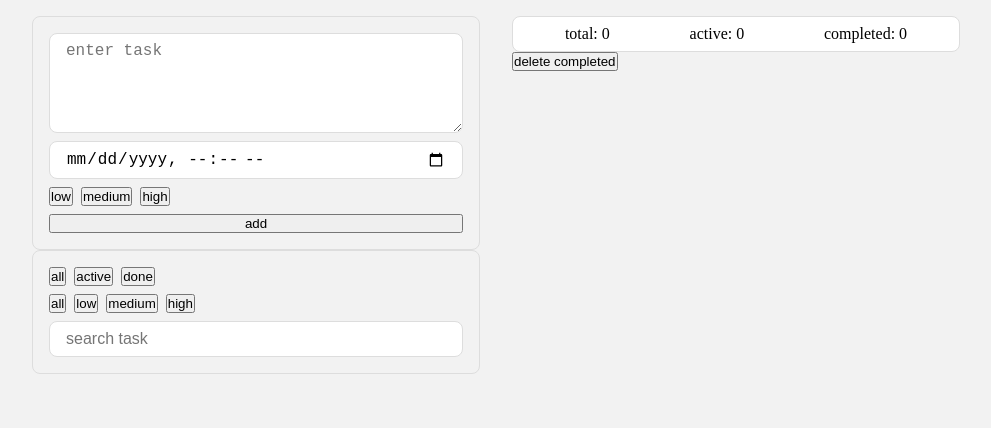
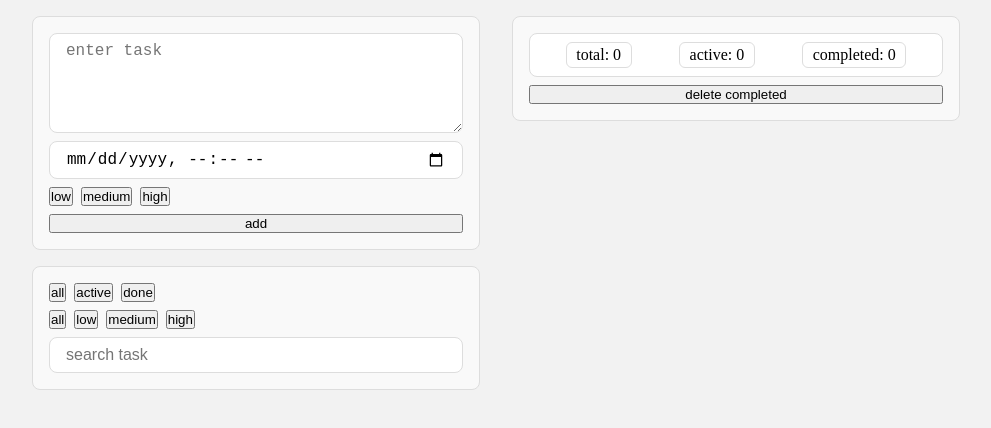
Before and after one commit to glovas96/to-do-list, a React (Vite) app: page / in a window 1280 px wide. Shown: the top 428 px of the page, without its empty margins (144-1135 px from the left). Built offline with nearby package versions, Linux system fonts and the light colour scheme.

Commit message:
Add item-header, labels, deadline, and action buttons styles

```diff
--- a/src/App.jsx
+++ b/src/App.jsx
@@ -170,7 +170,8 @@ function App() {
 
       {/* column 2 */}
       <div className="column">
-        {/* counter list*/}
+        {/* counter*/}
+        <div className="counter">
           <div className="counter-list">
             <span className="counter-item">total: {totalCount}</span>
             <span className="counter-item">active: {activeCount}</span>
@@ -178,7 +179,7 @@ function App() {
           </div>
 
           <button className="button-clear" onClick={clearCompleted}>delete completed</button>
-
+        </div>
 
         {/* task list */}
         <ul className="task-list">
--- a/src/styles/app.scss
+++ b/src/styles/app.scss
@@ -23,8 +23,10 @@ body {
   display: flex;
   flex-direction: column;
   gap: 0.5rem;
+  margin-bottom: 1rem;
   padding: 1rem;
   border-radius: 8px;
+  background: #f9f9f9;
   border: 1px solid #ddd;
 }
 
@@ -37,7 +39,6 @@ body {
   border: 1px solid #ddd;
   min-height: 100px;
   resize: vertical;
-
 }
 
 .date-input {
@@ -60,6 +61,7 @@ body {
   gap: 0.5rem;
   padding: 1rem;
   border-radius: 8px;
+  background: #f9f9f9;
   border: 1px solid #ddd;
 }
 
@@ -81,8 +83,10 @@ body {
   display: flex;
   flex-direction: column;
   gap: 0.5rem;
+  margin-bottom: 1rem;
   padding: 1rem;
   border-radius: 8px;
+  background: #f9f9f9;
   border: 1px solid #ddd;
 }
 
@@ -92,6 +96,15 @@ body {
   gap: 0.5rem;
   padding: 0.5rem 1rem;
   border-radius: 8px;
+  background: #fff;
+  border: 1px solid #ddd;
+}
+
+.counter-item {
+  display: inline-block;
+  text-align: center;
+  padding: 0.2rem 0.6rem;
+  border-radius: 6px;
   background: #fff;
   border: 1px solid #ddd;
 }
@@ -109,6 +122,7 @@ body {
   gap: 0.5rem;
   padding: 1rem;
   border-radius: 8px;
+  background: #f9f9f9;
   border: 1px solid #ddd;
 }
 
@@ -117,8 +131,38 @@ body {
   font-size: 1rem;
   overflow-wrap: break-word;
   white-space: pre-wrap;
-  background: #fff;
+
   padding: 0.5rem 1rem;
   border-radius: 8px;
+  background: #fff;
   border: 1px solid #ddd;
 }
+
+.item-header {
+  display: flex;
+  gap: 0.5rem;
+}
+
+.item-label {
+  display: inline-block;
+  font-size: 0.85rem;
+  padding: 0.2rem 0.6rem;
+  border-radius: 6px;
+  background: #fff;
+  border: 1px solid #ddd;
+}
+
+.item-deadline {
+  display: inline-block;
+  font-size: 0.85rem;
+  color: #666;
+  padding: 0.2rem 0.6rem;
+  border-radius: 6px;
+  background: #fff;
+  border: 1px solid #ddd;
+}
+
+.buttons-action {
+    display: flex;
+    gap: 0.5rem;
+}
```
Lines whose indentation alone changed are shown as unchanged.
